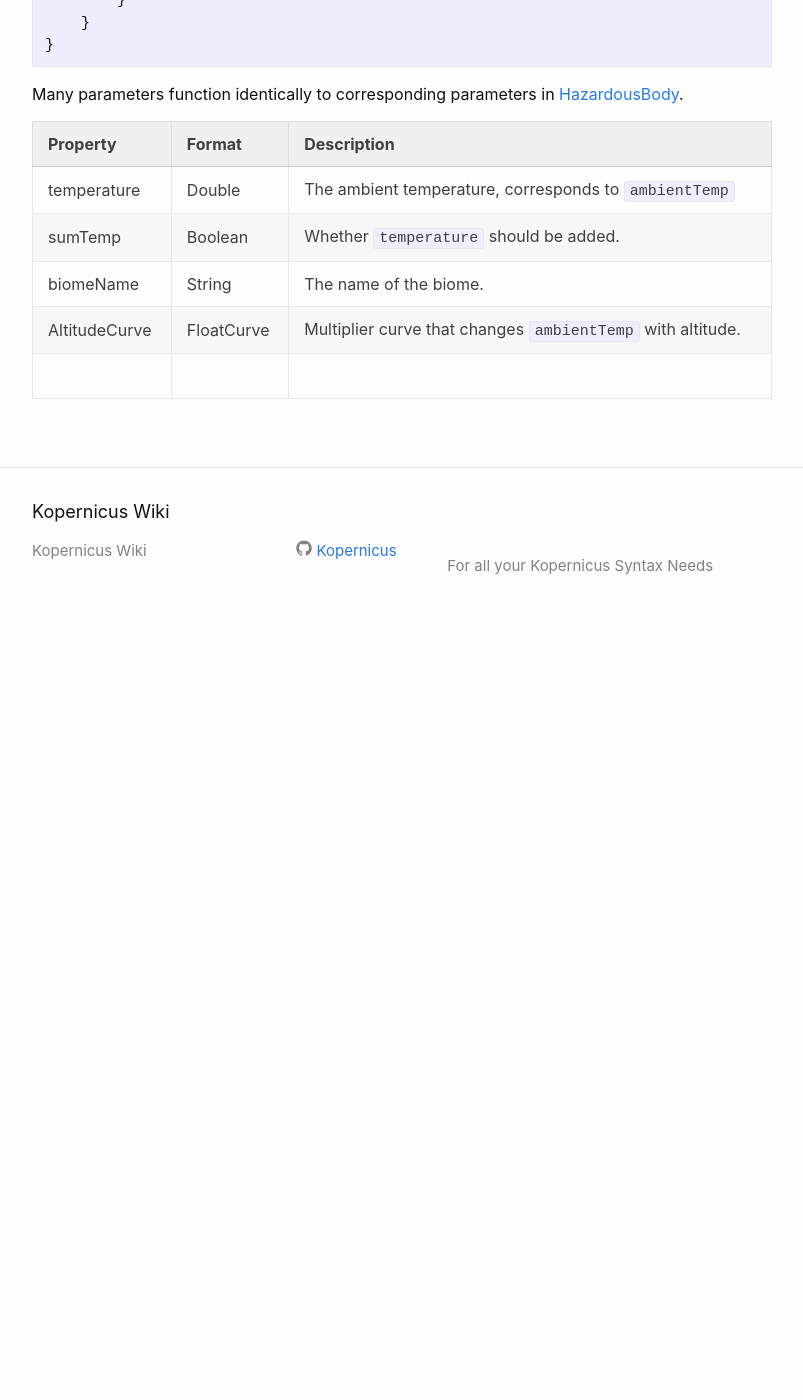
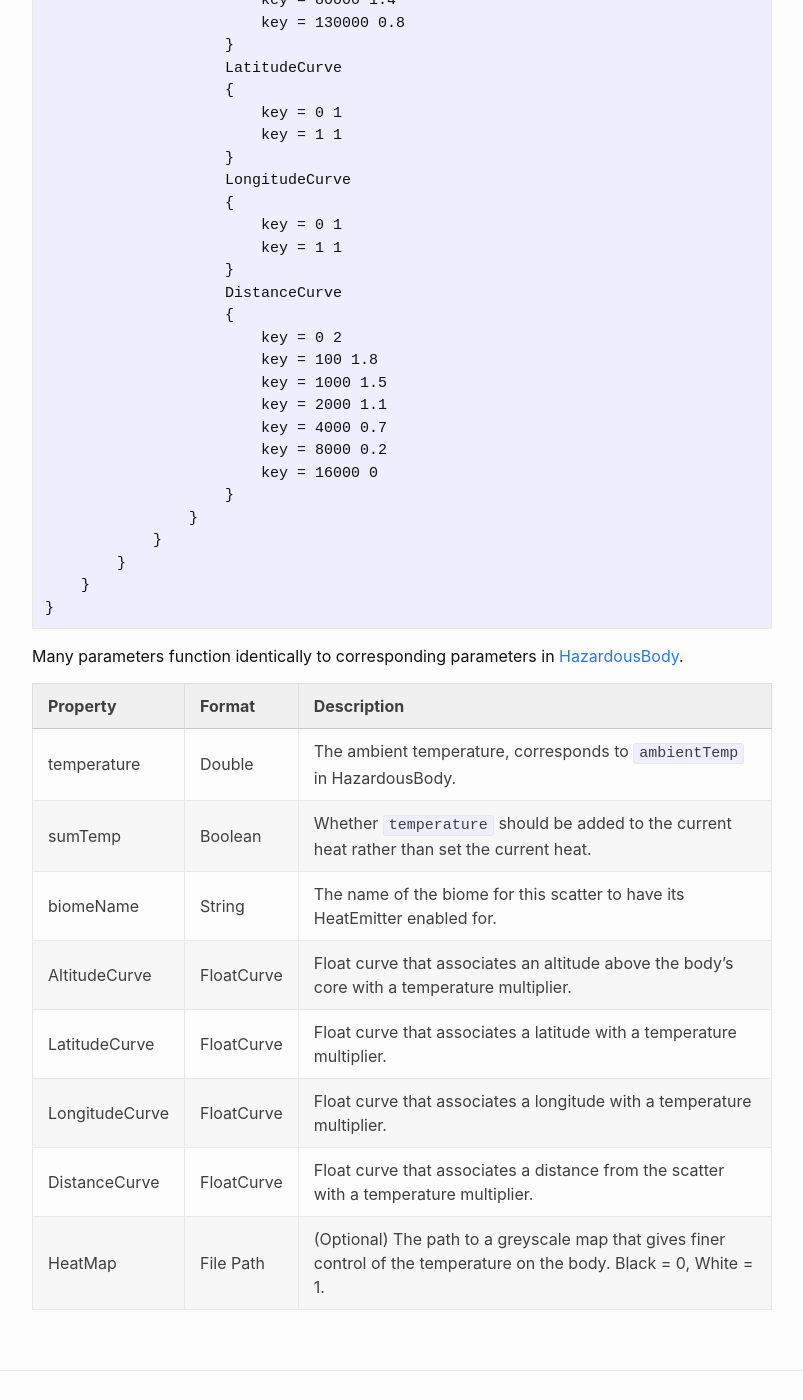
Before and after one commit to Kopernicus/wiki, a Jekyll site: the page built from main/PQSMods/LandControl/ModularScatter/HeatEmitter.md, in a window 1280 px wide and 1400 px high, scrolled down 763 px. Shown: the whole window, without its empty margins (238-1041 px from the left). Built offline with Jekyll 4.4.1, drawn with Linux system fonts in a browser that asks for light colours; before the commit the page ends 1393 px from its top, so only the background shows below that; some of the changed text lies outside the part shown.

Commit message:
Update HeatEmitter.md

````diff
--- a/main/PQSMods/LandControl/ModularScatter/HeatEmitter.md
+++ b/main/PQSMods/LandControl/ModularScatter/HeatEmitter.md
@@ -6,23 +6,48 @@ title: HeatEmitter
 Hello!
 
 ```md
-PQS
+LandControl
 {
-    Mods
+    ...
+    Scatters
     {
-        LandControl
+        Value
         {
             ...
-            scatters
+            Components
             {
-                Value
+                HeatEmitter
                 {
-                    ...
-                    Components
+                    temperature = 300
+                    sumTemp = false
+                    biomeName = Highlands
+                    AltitudeCurve
                     {
-                        temperature = // Double
-                        sumTemp = // Double
-                        biomeName = // String
+                        key = 0 0
+                        key = 60000 1.1
+                        key = 65000 1.3
+                        key = 80000 1.4
+                        key = 130000 0.8
+                    }
+                    LatitudeCurve
+                    {
+                        key = 0 1
+                        key = 1 1
+                    }
+                    LongitudeCurve
+                    {
+                        key = 0 1
+                        key = 1 1
+                    }
+                    DistanceCurve
+                    {
+                        key = 0 2
+                        key = 100 1.8
+                        key = 1000 1.5
+                        key = 2000 1.1
+                        key = 4000 0.7
+                        key = 8000 0.2
+                        key = 16000 0
                     }
                 }
             }
@@ -34,8 +59,11 @@ Many parameters function identically to corresponding parameters in [HazardousBo
 
 |Property|Format|Description|
 |--------|------|-----------|
-|temperature|Double|The ambient temperature, corresponds to `ambientTemp`|
-|sumTemp|Boolean|Whether `temperature` should be added.|
-|biomeName|String|The name of the biome.|
-|AltitudeCurve|FloatCurve|Multiplier curve that changes `ambientTemp` with altitude.|
-||||
+|temperature|Double|The ambient temperature, corresponds to `ambientTemp` in HazardousBody.|
+|sumTemp|Boolean|Whether `temperature` should be added to the current heat rather than set the current heat.|
+|biomeName|String|The name of the biome for this scatter to have its HeatEmitter enabled for.|
+|AltitudeCurve|FloatCurve|Float curve that associates an altitude above the body's core with a temperature multiplier.|
+|LatitudeCurve|FloatCurve|Float curve that associates a latitude with a temperature multiplier.|
+|LongitudeCurve|FloatCurve|Float curve that associates a longitude with a temperature multiplier.|
+|DistanceCurve|FloatCurve|Float curve that associates a distance from the scatter with a temperature multiplier.|
+|HeatMap|File Path|(Optional) The path to a greyscale map that gives finer control of the temperature on the body. Black = 0, White = 1.|
````
